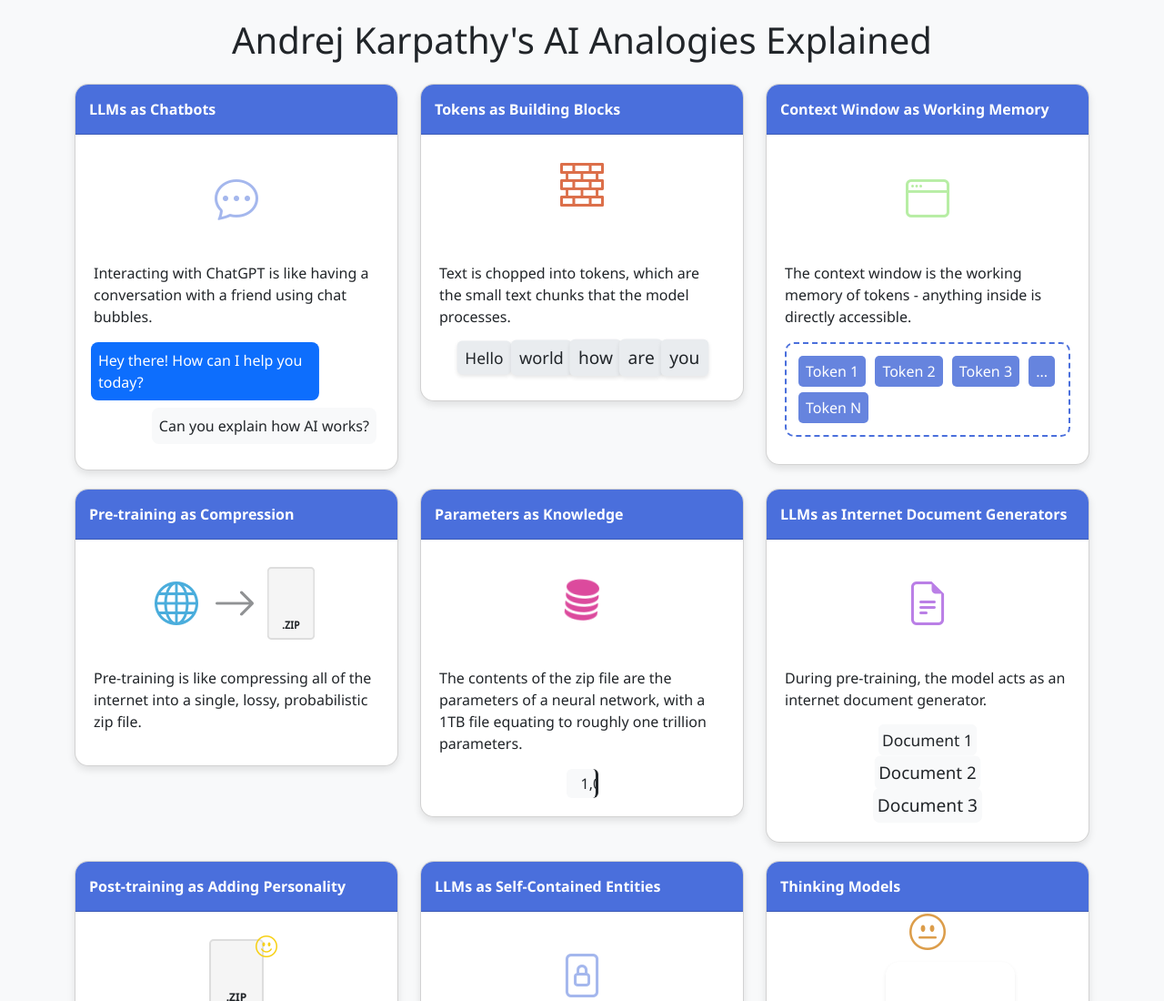
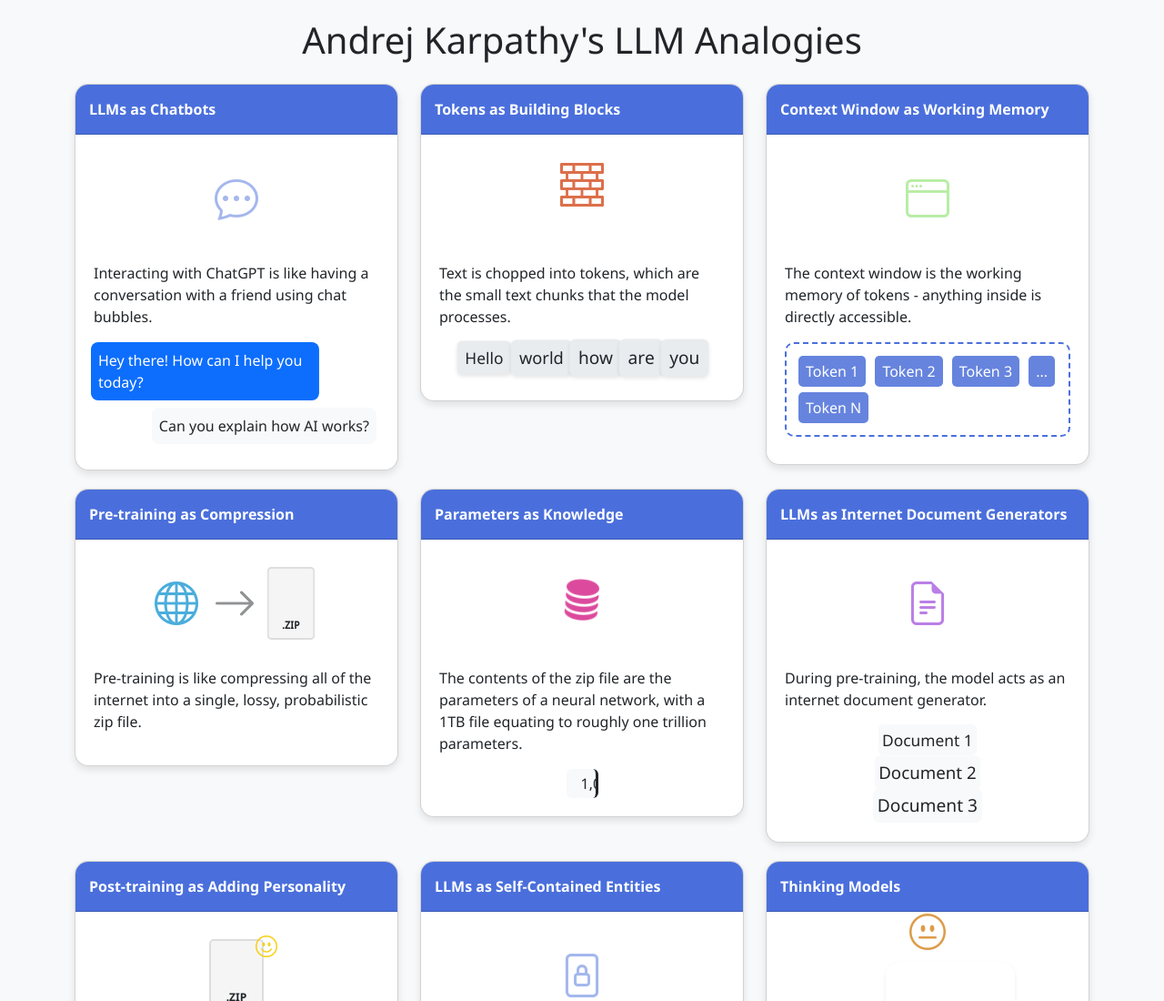
Before and after one commit to YASSERRMD/AIVisuals, a plain HTML site: page andrej-llm-anology.html in a window 1280 px wide. Shown: the top 1100 px of the page at 91% size. Drawn offline with nearby package versions, Linux system fonts and the light colour scheme.

Commit message:
Update andrej-llm-anology.html

```diff
--- a/andrej-llm-anology.html
+++ b/andrej-llm-anology.html
@@ -218,7 +218,7 @@
 </head>
 <body>
     <div class="container">
-        <h1 class="text-center mb-4">Andrej Karpathy's AI Analogies Explained</h1>
+        <h1 class="text-center mb-4">Andrej Karpathy's LLM Analogies</h1>
         <div class="row">
             <!-- LLMs as Chatbots -->
             <div class="col-md-6 col-lg-4">
```
